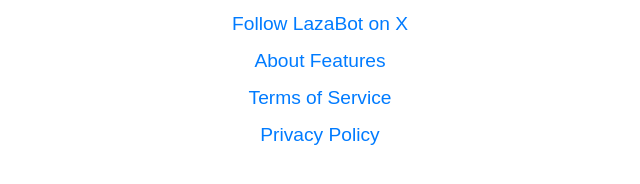
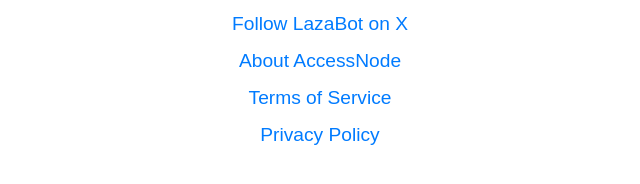
Before and after one commit to thaseenabbut/LazaBot-Legal, a plain HTML site: page index.html in a window 1280 px wide. Shown: the part 248-432 px from the top of the page, 320-960 px from the left. Drawn offline with Linux system fonts and the light colour scheme.

Commit message:
Update link to About AccessNode in index.html

```diff
--- a/index.html
+++ b/index.html
@@ -42,7 +42,7 @@
         <li><a href="https://discord.gg/pZbC5zJSCN">Support Discord</a></li>
         <li><a href="https://top.gg/bot/938803094291116082?s=0107b0e5fc487">Vote LazaBot on Top.gg</a></li>
         <li><a href="https://x.com/LazaBotApp">Follow LazaBot on X</a></li>
-        <li><a href="features.html">About Features</a></li>
+        <li><a href="AccessNode.html">About AccessNode</a></li>
         <li><a href="terms.html">Terms of Service</a></li>
         <li><a href="privacy.html">Privacy Policy</a></li>
     </ul>
```
